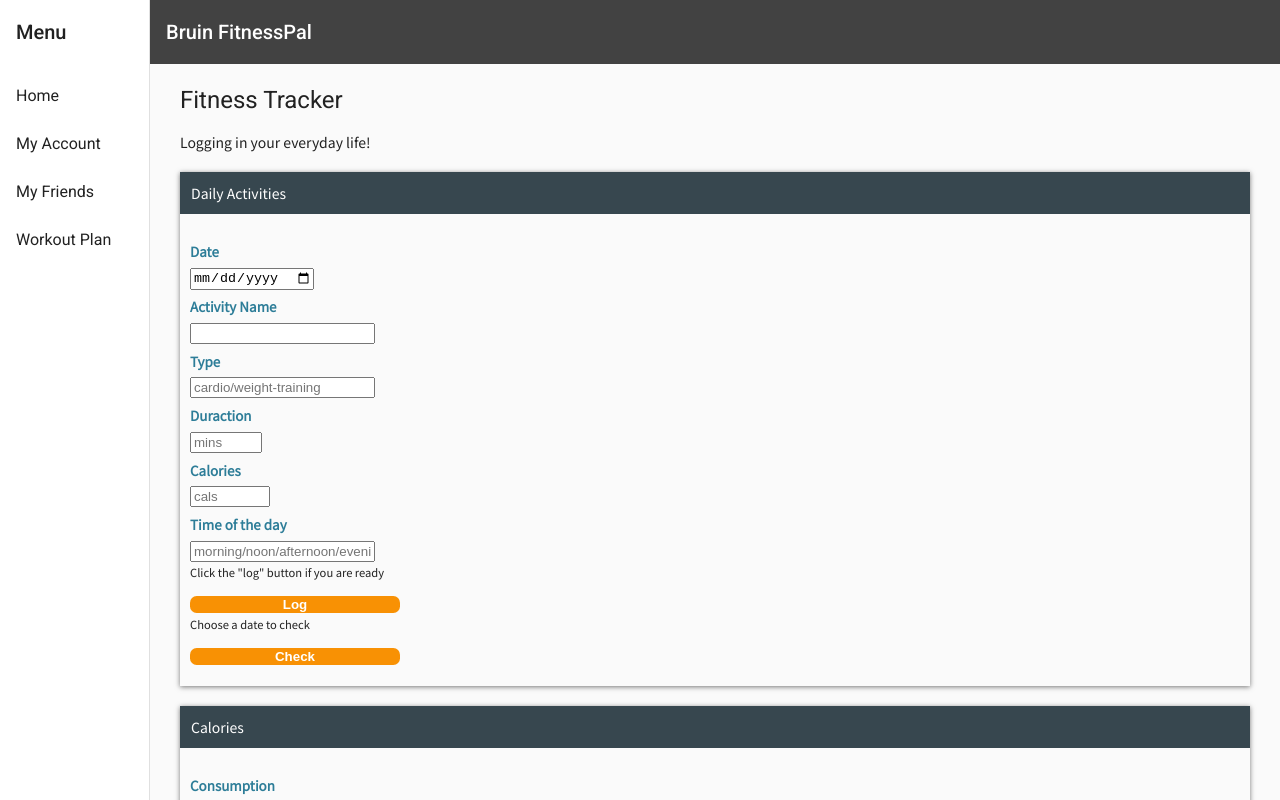
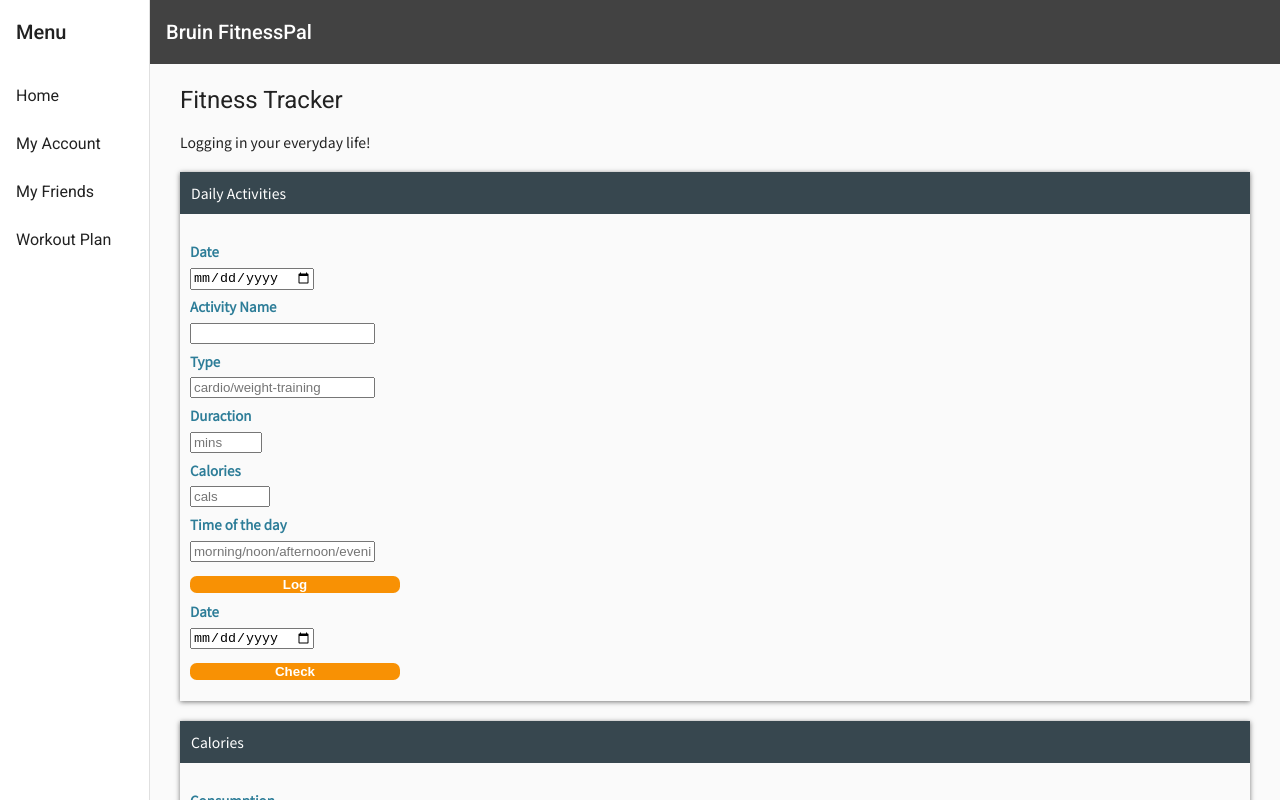
Before and after one commit to charles2secret/Bruin-FitnessPal-Final, an Angular app in the folder frontend/: page /home in a window 1280 px wide. Built offline with nearby package versions, Linux system fonts and the light colour scheme.

Commit message:
1. New features for Home component 2. Backend stuff

```diff
--- a/frontend/src/app/app.service.ts
+++ b/frontend/src/app/app.service.ts
@@ -77,7 +77,13 @@ export class AppService {
     }
     return this.httpClient.post(`${this.uri}/users/register`,user);
   }
-
+  getActivity(id,date){
+    const activity = {
+      accountId:id,
+      date:date,
+    }
+    return this.httpClient.post(`${this.uri}/diaries/activity`,activity);
+  }
   putActivity(id,date,activityName,activityType,calorieBurned,duration,timeOfDay){
       const _activity = {
         accountId:id,
--- a/frontend/src/app/dashboard-home/dashboard-home.component.html
+++ b/frontend/src/app/dashboard-home/dashboard-home.component.html
@@ -11,7 +11,7 @@
         <form (submit)="loginActivity($event)">
           <div class="Activity">
             <label for="date">Date</label>
-            <input type="date" name="date" id="date"  required>
+            <input type="date" name="date" id="date" required>
             <label for="activityName">Activity Name</label>
             <input type="text" name="activityName" id="activityName" size=”15” maxlength=”30” required>
             <label for="type">Type</label>
@@ -22,13 +22,19 @@
             <label for="calories">Calories</label>
             <input type="number" name="calories" id="calories" min="0" max="10000" placeholder="cals" required>
             <label for="timeOfDay">Time of the day</label>
-            <input type="text" name="timeOfDay" id="timeOfDay" size=”15” maxlength=”30” placeholder="morning/noon/afternoon/evening"required>
+            <input type="text" name="timeOfDay" id="timeOfDay" size=”15” maxlength=”30”
+              placeholder="morning/noon/afternoon/evening" required>
 
-            <p>Click the "log" button if you are ready</p>
+            <p></p>
             <input type="submit" value="Log" href="#">
-            <p> Choose a date to check </p>
+
           </div>
-          <input type="button" value="Check" routerLink="#">
+        </form>
+        <form (submit)="checkActivity($event)">
+          <label for="date">Date</label>
+          <input type="date" name="date" id="date" required>
+          <p> </p>
+          <input type="submit" value="Check" >
         </form>
       </div>
     </div>
--- a/frontend/src/app/dashboard-home/dashboard-home.component.ts
+++ b/frontend/src/app/dashboard-home/dashboard-home.component.ts
@@ -5,6 +5,7 @@ import { Component, OnInit } from '@angular/core';
 //connect to backend
 import { AppService } from "../app.service";
 import { Router } from '@angular/router';
+import { NotifierService } from '../notifier.service';
 @Component({
   selector: 'app-dashboard-home',
   templateUrl: './dashboard-home.component.html',
@@ -12,7 +13,7 @@ import { Router } from '@angular/router';
 })
 export class DashboardHomeComponent implements OnInit {
 
-  constructor(private appService: AppService,private router: Router) { }
+  constructor(private appService: AppService,private router: Router,private notifierService:NotifierService) { }
 
 
   ngOnInit() {
@@ -32,6 +33,21 @@ export class DashboardHomeComponent implements OnInit {
         console.log(this.appService.getAccountId(),date,activityName,type,calories,duration,timeOfDay)
     })
   }
+  checkActivity(event:any){
+    event.preventDefault()
+    const target = event.target
+    const date = target.querySelector('#date').value
+    this.appService.getActivity(this.appService.getAccountId(),date).subscribe((data:any)=>{
+      if(data.status==="X111"){
+        console.log(data.activityDiary)
+      }
+      else{
+        this.notifierService.showNotification(data.message,'ok')
+      }
+    }
+
+    )
+  }
   loginCalories(event: any){
   }
   loginHealth(event: any){
```
